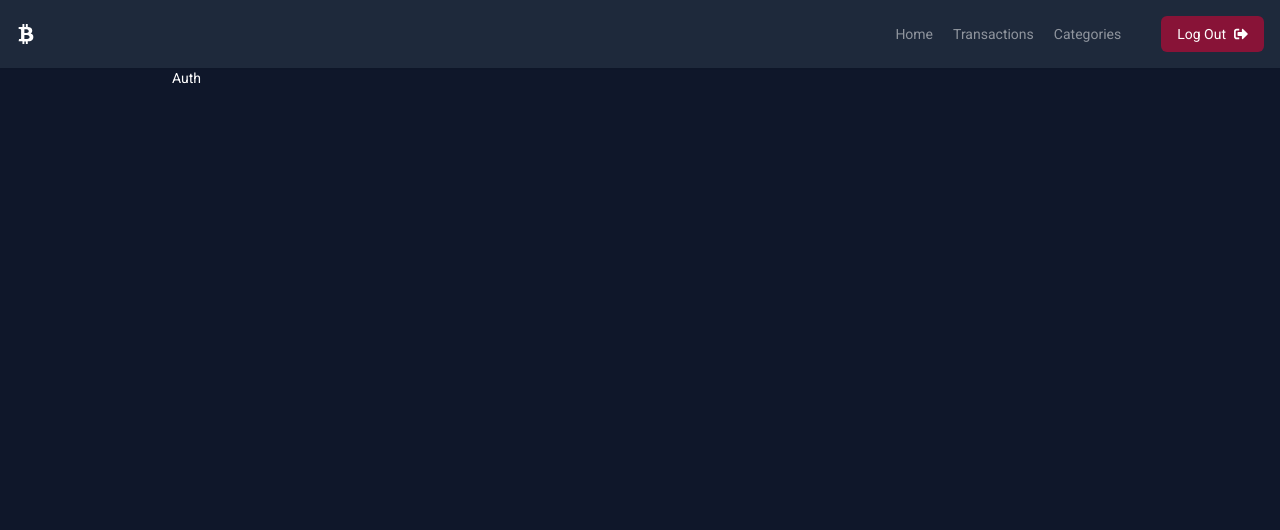
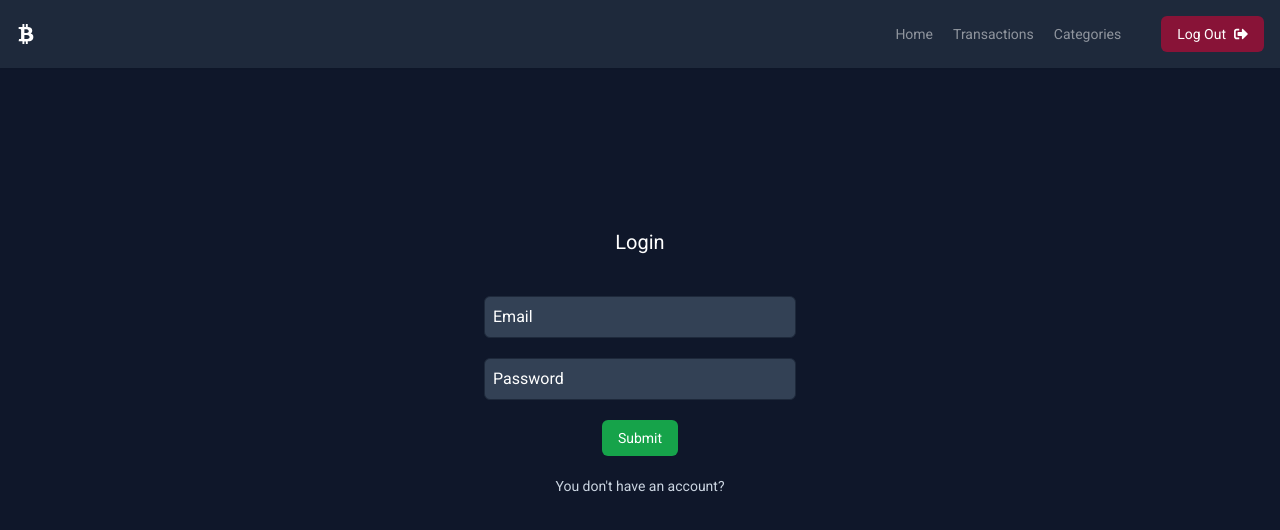
Before and after one commit to KopaevArsenii/wallet_client, a React (Vite) app: page /auth in a window 1280 px wide. Shown: the top 530 px of the page. Built offline with nearby package versions, Linux system fonts and the light colour scheme.

Commit message:
made registration

```diff
--- a/package.json
+++ b/package.json
@@ -10,12 +10,14 @@
     "preview": "vite preview"
   },
   "dependencies": {
+    "axios": "^1.5.0",
     "localforage": "^1.10.0",
     "match-sorter": "^6.3.1",
     "react": "^18.2.0",
     "react-dom": "^18.2.0",
     "react-icons": "^4.10.1",
     "react-router-dom": "^6.15.0",
+    "react-toastify": "^9.1.3",
     "sort-by": "^1.2.0"
   },
   "devDependencies": {
--- /dev/null
+++ b/src/api/axios.api.ts
@@ -0,0 +1,9 @@
+import axios from "axios";
+import { getTokenFromLocalstorage } from "../helpers/localStorage.helper";
+
+export const instance = axios.create({
+    baseURL: 'http://localhost:3001/api',
+    headers: {
+        Authorization: `Bearer` + getTokenFromLocalstorage() || '',
+    }
+})
--- /dev/null
+++ b/src/helpers/localstorage.helper.ts
@@ -0,0 +1,14 @@
+export function getTokenFromLocalstorage(): string {
+    const data = localStorage.getItem('token')
+    const token: string = data ? JSON.parse(data) : ''
+
+    return token
+}
+
+export function setTokenToLocalstorage(key: string, token: string): void {
+    localStorage.setItem(key, JSON.stringify(token))
+}
+
+export function removeTokenFromLocalstorage(key: string): void {
+    localStorage.removeItem(key)
+}
--- a/src/main.tsx
+++ b/src/main.tsx
@@ -1,10 +1,13 @@
 import React from 'react'
 import ReactDOM from 'react-dom/client'
+import { ToastContainer } from 'react-toastify'
 import App from './App.tsx'
 import './index.css'
+import 'react-toastify/dist/ReactToastify.css';
 
 ReactDOM.createRoot(document.getElementById('root')!).render(
   <React.StrictMode>
     <App />
+    <ToastContainer position="bottom-left" autoClose={2000} />
   </React.StrictMode>,
 )
--- a/src/pages/Auth.tsx
+++ b/src/pages/Auth.tsx
@@ -1,8 +1,47 @@
-import { FC } from "react"
+import { FC, useState } from "react"
+import { toast } from "react-toastify";
+import { AuthService } from "../services/auth.service";
 
 const Auth: FC = () => {
+  const [email, setEmail] = useState<string>('');
+  const [password, setPassword] = useState<string>('');
+  const [isLogin, setIsLogin] = useState<boolean>(true);
+
+  const registrationHandler = async (event: React.FormEvent<HTMLFormElement>) => {
+    try {
+      event.preventDefault()
+      const data = await AuthService.registration({ email, password })
+      if (data) {
+        toast.success('Account has been created')
+        setIsLogin((prev) => !prev)
+      }
+    } catch(e: any) {
+      const error = e.response?.data.message
+      toast.error(error.toString())
+    }
+  }
+
+  const LoginHandler = () => {}
+
   return (
-    <div>Auth</div>
+    <div className='mt-40 flex flex-col justify-center items-center bg-slate-900 text-white'>
+      <h1 className='text-center text-xl mb-10'>{isLogin ? 'Login' : 'Registration'}</h1>
+      <form onSubmit={isLogin ? LoginHandler : registrationHandler} className="flex w-1/3 flex-col mx-auto gap-5">
+        <input onChange={(e) => setEmail(e.target.value)} className="input" placeholder="Email" type="text"></input>
+        <input onChange={(e) => setPassword(e.target.value)} className="input" placeholder="Password" type="password"></input>
+
+        <button className="btn btn-green mx-auto">Submit</button>
+      </form>
+      <div className="flex justify-center mt-5">
+        {
+          isLogin ? (
+            <button onClick={() => setIsLogin((prevState) => !prevState)} className="text-slate-300 hover:text-white">You don't have an account?</button>
+          ) : (
+            <button onClick={() => setIsLogin((prevState) => !prevState)} className="text-slate-300 hover:text-white">Already have an account?</button>
+          )
+        }
+      </div>
+    </div>
   )
 }
 
--- a/src/router/router.tsx
+++ b/src/router/router.tsx
@@ -29,5 +29,5 @@ export const router = createBrowserRouter([
                 element: <Auth />
             }
         ]
-    }
+    },
 ])
--- /dev/null
+++ b/src/services/auth.service.ts
@@ -0,0 +1,11 @@
+import { instance } from "../api/axios.api";
+import { IResponseUserData, IUserData } from "../types/types";
+
+export const AuthService = {
+    async registration(userData: IUserData): Promise<IResponseUserData | undefined> {
+        const { data } = await instance.post<IResponseUserData>('user', userData)
+        return data
+    },
+    async login() {},
+    async getMe() {}
+}
--- /dev/null
+++ b/src/types/types.ts
@@ -0,0 +1,14 @@
+export interface IUserData {
+    email: string,
+    password: string
+}
+
+export interface IResponseUserData {
+    email: string | undefined,
+    password: string | undefined,
+    createAt: string | undefined,
+    updatedAt: string | undefined,
+    __v?: number | undefined,
+    _id?: string | undefined,
+    message: string | undefined,
+}
```
Also changed, not shown: 1 other file (tests, documents, lock files or other folders).
